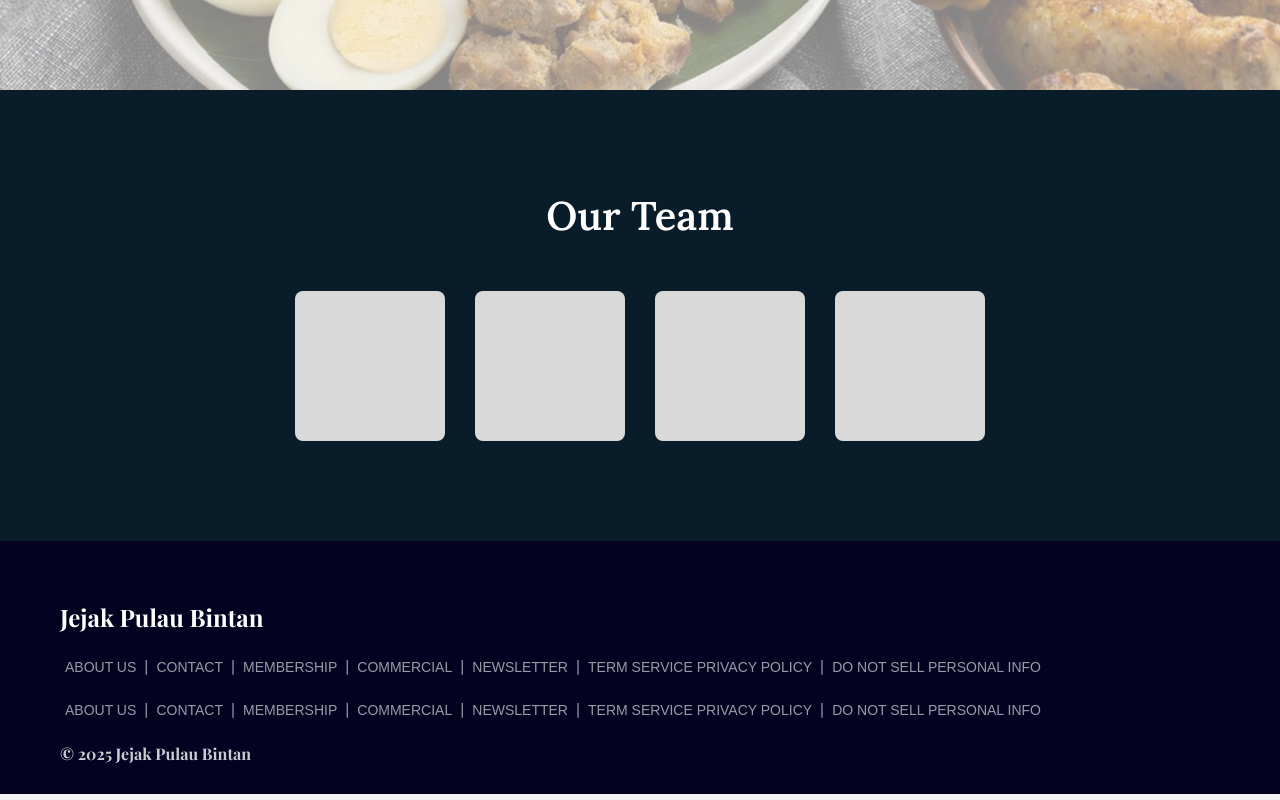
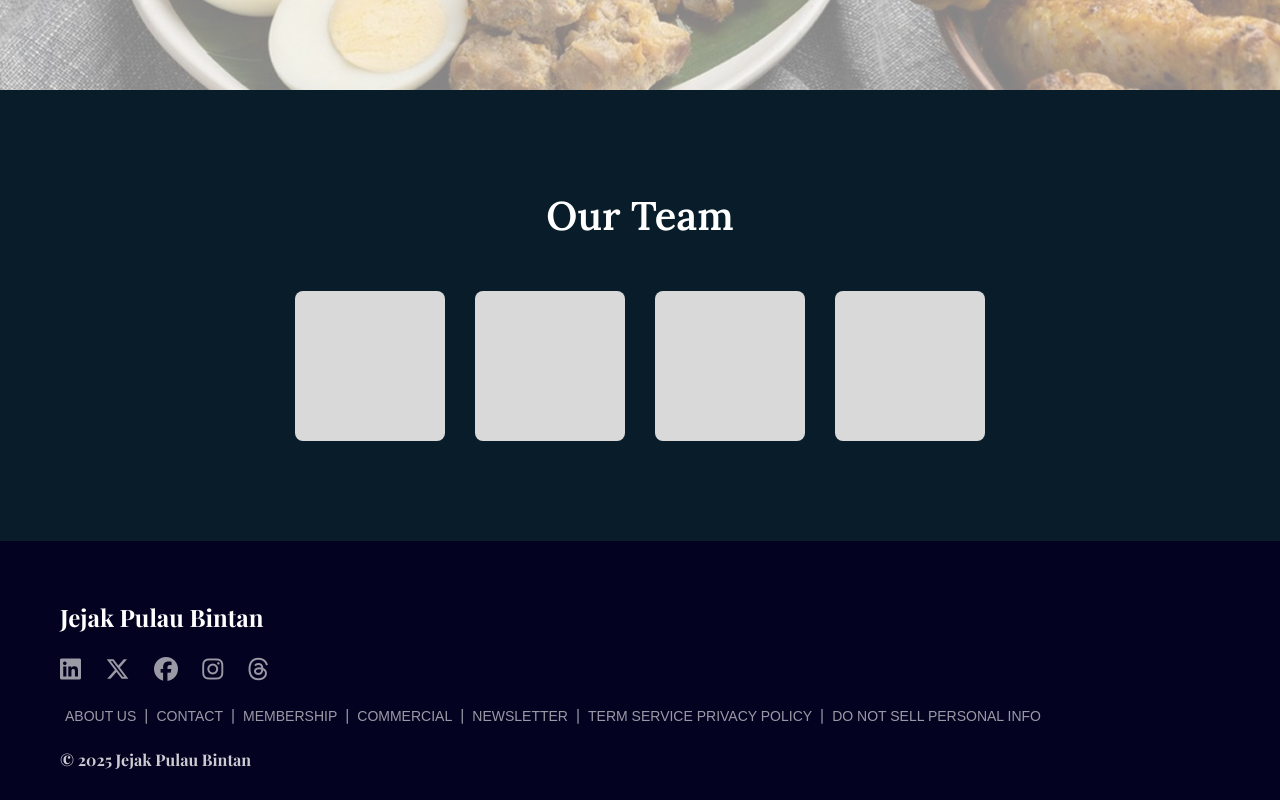
Before and after one commit to Shdyt13/Sistem-Pariwisata-Lokal, a plain HTML site: page about.html in a window 1280 px wide. Shown: the part 1182-1982 px from the top of the page. Drawn offline with nearby package versions, Linux system fonts and the light colour scheme; files whose address does not match are found by name.

Commit message:
Update about.html

```diff
--- a/about.html
+++ b/about.html
@@ -72,6 +72,14 @@
   <footer class="footer" id="contact">
     <div class="footer-title">Jejak Pulau Bintan</div>
 
+    <div class="footer-socials">
+      <a href="https://linkedin.com" target="_blank"><i class="fab fa-linkedin"></i></a>
+      <a href="https://twitter.com" target="_blank"><i class="fab fa-x-twitter"></i></a>
+      <a href="https://facebook.com" target="_blank"><i class="fab fa-facebook"></i></a>
+      <a href="https://instagram.com" target="_blank"><i class="fab fa-instagram"></i></a>
+      <a href="https://threads.net" target="_blank"><i class="fab fa-threads"></i></a>
+    </div>
+
     <div class="footer-links">
       <a href="about.html">ABOUT US</a> |
       <a href="#contact">CONTACT</a> |
@@ -82,16 +90,6 @@
       <a href="404.html">DO NOT SELL PERSONAL INFO</a>
     </div>
 
-    <div class="footer-links">
-      <a href="about.html">ABOUT US</a> |
-      <a href="#contact">CONTACT</a> |
-      <a href="#">MEMBERSHIP</a> |
-      <a href="#">COMMERCIAL</a> |
-      <a href="#">NEWSLETTER</a> |
-      <a href="#">TERM SERVICE PRIVACY POLICY</a> |
-      <a href="#">DO NOT SELL PERSONAL INFO</a>
-    </div>
-
     <div class="footer-copyright">
       © 2025 Jejak Pulau Bintan
     </div>
```
